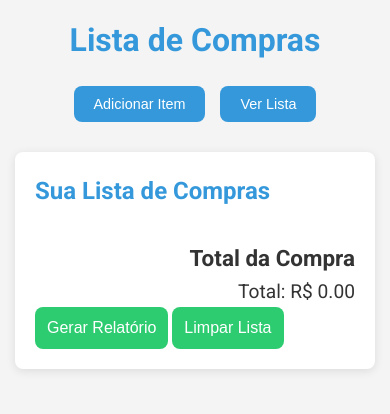
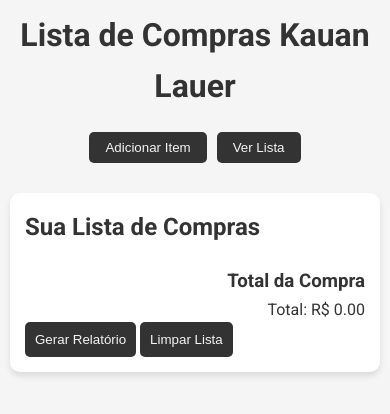
Before and after one commit to kauanlauer/Lista-De-Compras, a plain HTML site: page index.html in a window 390 px wide. Both pictures are taken after a click on the button "Ver Lista". Drawn offline with Linux system fonts and the light colour scheme.

Commit message:
Add files via upload

```diff
--- a/index.html
+++ b/index.html
@@ -11,7 +11,7 @@
 <body>
     <div id="app">
         <header>
-            <h1>Lista de Compras</h1>
+            <h1>Lista de Compras Kauan Lauer</h1>
             <nav>
                 <button id="addItemBtn" class="nav-btn">Adicionar Item</button>
                 <button id="viewListBtn" class="nav-btn">Ver Lista</button>
--- a/styles.css
+++ b/styles.css
@@ -1,11 +1,8 @@
 :root {
-    --primary-color: #3498db;
-    --secondary-color: #2ecc71;
-    --background-color: #f4f4f4;
-    --text-color: #333;
-    --card-background: #ffffff;
-    --border-radius: 8px;
-    --box-shadow: 0 2px 10px rgba(0,0,0,0.1);
+    --primary-color: #333;
+    --secondary-color: #f5f5f5;
+    --accent-color: #666;
+    --transition-speed: 0.3s;
 }
 
 * {
@@ -17,14 +14,15 @@
 body {
     font-family: 'Roboto', sans-serif;
     line-height: 1.6;
-    background-color: var(--background-color);
-    color: var(--text-color);
-    padding: 20px;
+    color: var(--primary-color);
+    background-color: var(--secondary-color);
+    transition: background-color var(--transition-speed);
 }
 
 #app {
-    max-width: 600px;
+    max-width: 800px;
     margin: 0 auto;
+    padding: 20px;
 }
 
 header {
@@ -33,54 +31,48 @@ header {
 }
 
 h1 {
-    font-size: 2rem;
+    font-size: 2.5rem;
+    margin-bottom: 20px;
     color: var(--primary-color);
-    margin-bottom: 20px;
 }
 
 nav {
     display: flex;
     justify-content: center;
-    gap: 15px;
-    margin-bottom: 30px;
+    gap: 10px;
 }
 
 .nav-btn {
     background-color: var(--primary-color);
-    color: white;
+    color: var(--secondary-color);
     border: none;
-    padding: 12px 24px;
-    border-radius: var(--border-radius);
+    padding: 10px 20px;
+    border-radius: 5px;
     cursor: pointer;
-    transition: background-color 0.3s, transform 0.1s;
-    font-size: 1rem;
-    font-weight: 500;
+    transition: background-color var(--transition-speed);
 }
 
 .nav-btn:hover {
-    background-color: #2980b9;
-    transform: translateY(-2px);
-}
-
-.nav-btn:active {
-    transform: translateY(0);
+    background-color: var(--accent-color);
 }
 
 .screen {
-    background-color: var(--card-background);
-    padding: 25px;
-    border-radius: var(--border-radius);
-    box-shadow: var(--box-shadow);
-}
-  .hidden {
-      display: none;
+    background-color: #fff;
+    border-radius: 10px;
+    padding: 20px;
+    box-shadow: 0 4px 6px rgba(0, 0, 0, 0.1);
+    margin-bottom: 20px;
+    transition: transform var(--transition-speed);
 }
 
-  /* ... (resto dos estilos existentes) */
+.screen:hover {
+    transform: translateY(-5px);
+}
+
 h2 {
-    font-size: 1.5rem;
+    font-size: 1.8rem;
+    margin-bottom: 20px;
     color: var(--primary-color);
-    margin-bottom: 20px;
 }
 
 form {
@@ -89,117 +81,103 @@ form {
     gap: 15px;
 }
 
-input, button {
-    padding: 12px;
-    border: 1px solid #ddd;
-    border-radius: var(--border-radius);
+input[type="text"],
+input[type="number"] {
+    padding: 10px;
+    border: 1px solid var(--accent-color);
+    border-radius: 5px;
     font-size: 1rem;
 }
 
-input:focus {
-    outline: none;
-    border-color: var(--primary-color);
-}
-
 button {
-    background-color: var(--secondary-color);
-    color: white;
+    background-color: var(--primary-color);
+    color: var(--secondary-color);
     border: none;
+    padding: 10px;
+    border-radius: 5px;
     cursor: pointer;
-    transition: background-color 0.3s, transform 0.1s;
-    font-weight: 500;
+    transition: background-color var(--transition-speed);
 }
 
 button:hover {
-    background-color: #27ae60;
-    transform: translateY(-2px);
+    background-color: var(--accent-color);
+}
+    #shoppingList {
+    list-style-type: none;
+    padding: 0;
 }
 
-button:active {
-    transform: translateY(0);
-}
-
-ul {
-    list-style-type: none;
-}
-
-li {
-    background-color: #f8f9fa;
-    margin-bottom: 15px;
-    padding: 15px;
-    border-radius: var(--border-radius);
-    display: flex;
-    flex-direction: column;
-    gap: 10px;
-    box-shadow: 0 1px 3px rgba(0,0,0,0.1);
-}
-
-.item-info {
+#shoppingList li {
     display: flex;
     justify-content: space-between;
     align-items: center;
+    padding: 10px;
+    border-bottom: 1px solid var(--accent-color);
+    flex-wrap: wrap;
 }
 
-.item-name {
-    font-weight: 500;
+#shoppingList li > * {
+    margin: 5px;
 }
 
-.item-quantity {
-    color: #666;
-}
-
-.item-actions {
-    display: flex;
-    gap: 10px;
-    justify-content: flex-end;
-}
-
-.item-actions input {
+#shoppingList li input[type="number"] {
     width: 80px;
 }
 
-.item-actions button {
-    padding: 8px 12px;
+#shoppingList li button {
+    padding: 5px 10px;
     font-size: 0.9rem;
 }
 
-#totalSection {
-    margin-top: 30px;
-    text-align: right;
-    font-size: 1.2rem;
-    font-weight: 500;
+@media (max-width: 600px) {
+    #shoppingList li {
+      flex-direction: column;
+      align-items: flex-start;
     }
 
-.in-cart {
-    background-color: #e8f5e9;
+    #shoppingList li > * {
+      width: 100%;
+      margin-bottom: 5px;
+    }
+}
+#totalSection {
+    margin-top: 20px;
+    text-align: right;
 }
 
-@media (max-width: 480px) {
-    body {
+.hidden {
+    display: none;
+}
+
+@media (max-width: 600px) {
+    #app {
+      padding: 10px;
+    }
+
+    h1 {
+      font-size: 2rem;
+    }
+
+    .nav-btn {
+      padding: 8px 16px;
+    }
+
+    .screen {
       padding: 15px;
     }
 
-    .nav-btn {
-        padding: 10px 20px;
-        font-size: 0.9rem;
+    h2 {
+      font-size: 1.5rem;
+    }
+}
+
+@keyframes fadeIn {
+    from { opacity: 0; }
+    to { opacity: 1; }
 }
 
 .screen {
-        padding: 20px;
-    }
-
-    li {
-        padding: 12px;
-    }
-
-    .item-actions {
-        flex-wrap: wrap;
-    }
-
-    .item-actions input,
-    .item-actions button {
-        flex: 1 0 calc(50% - 5px);
-    }
+    animation: fadeIn 0.5s ease-in-out;
 }
 
 #suggestionList {
```
Lines whose indentation alone changed are shown as unchanged.
